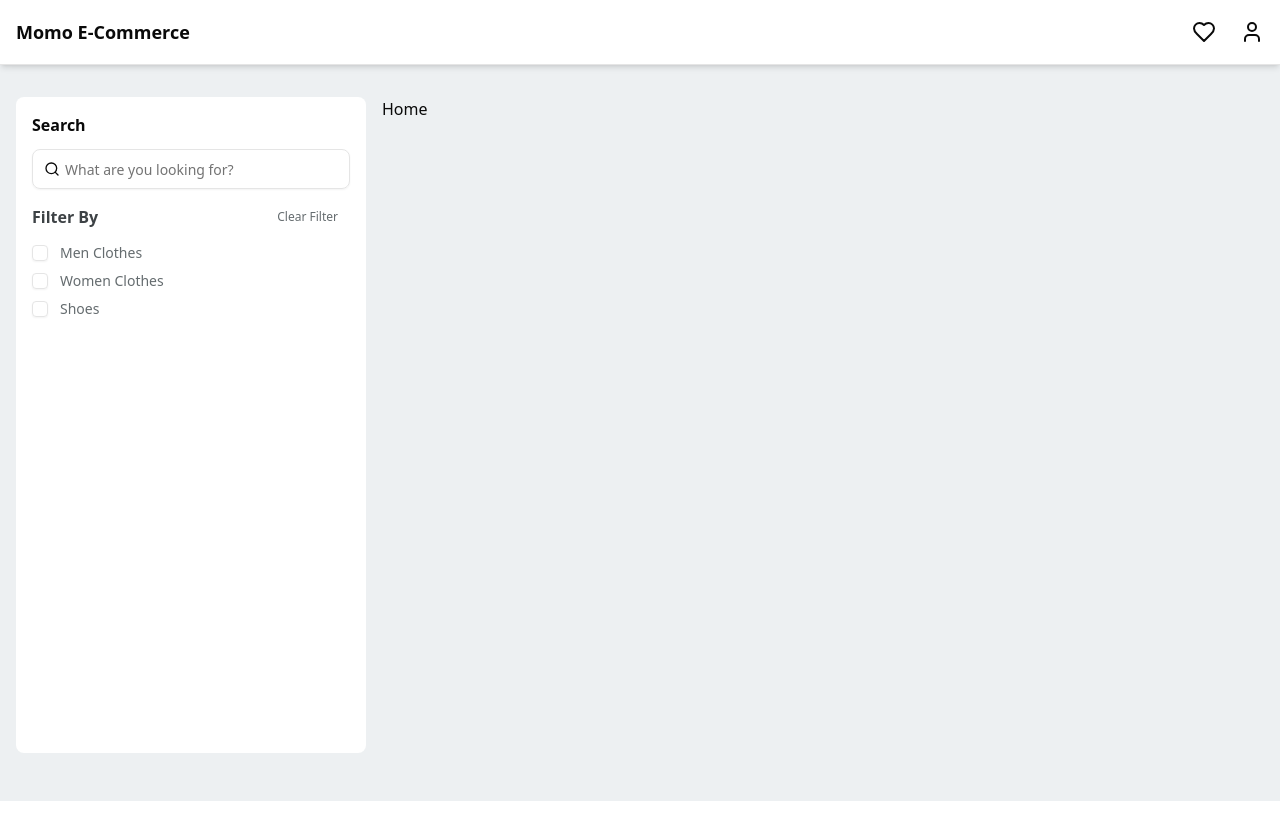
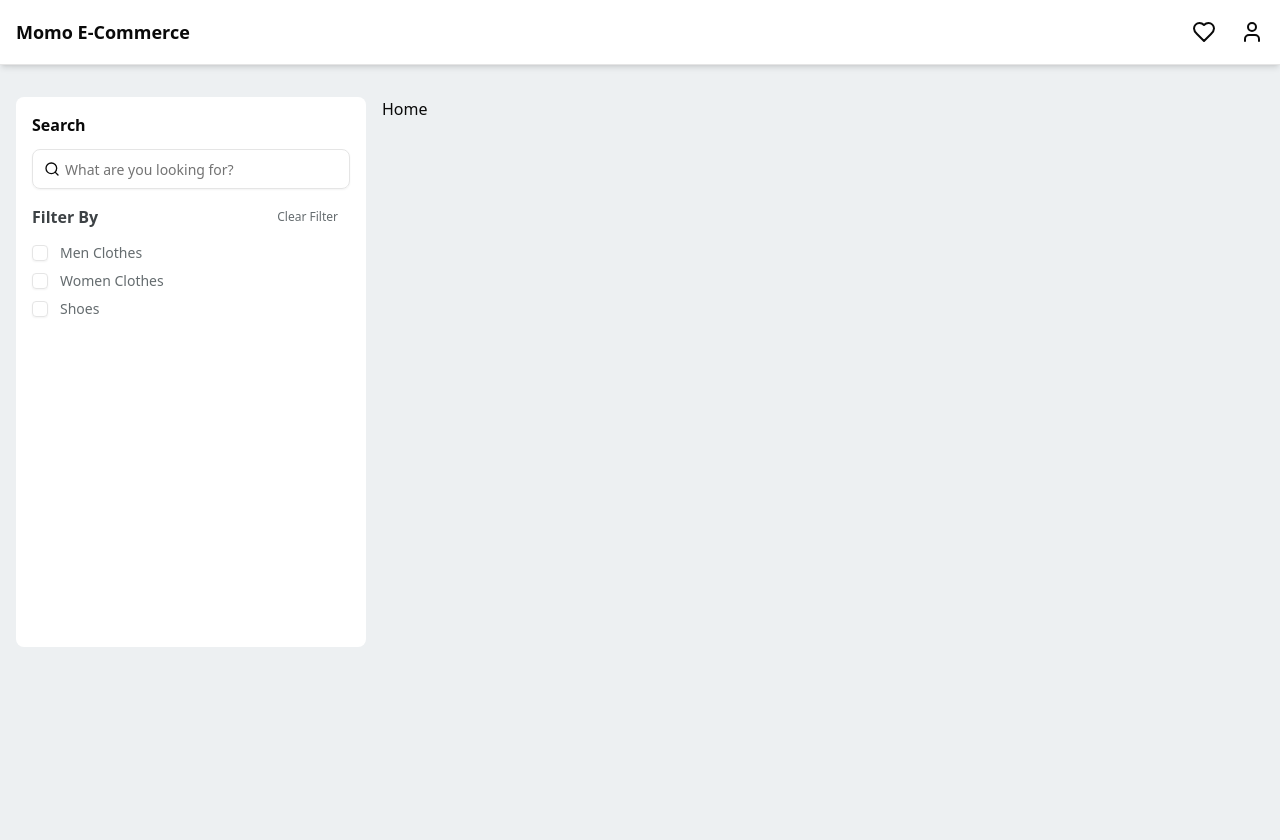
Before and after one commit to thynamoral/e-commerce-frontend, a Next.js app: page / in a window 1280 px wide. Shown: the top 840 px of the page. Before the commit the page ends 801 px from the top, so only its background shows below. Built offline with nearby package versions, Linux system fonts and the light colour scheme.

Commit message:
[update] height and position

```diff
--- a/src/app/layout.tsx
+++ b/src/app/layout.tsx
@@ -30,7 +30,7 @@ export default function RootLayout({
         className={`${geistSans.variable} ${geistMono.variable} antialiased`}
       >
         <Navbar />
-        <main className="lg:min-h-[calc(100vh-64px)] flex bg-main-gray px-4">
+        <main className="lg:min-h-[calc(100vh-64px)] flex relative bg-main-gray px-4">
           {children}
         </main>
       </body>
--- a/src/app/page.tsx
+++ b/src/app/page.tsx
@@ -5,7 +5,7 @@ export default function Home() {
   return (
     <div className="max-w-[1400px] w-full lg:min-h-full flex gap-4 mx-auto pt-8 pb-12">
       <SearchAndFilter />
-      <div>Home</div>
+      <div className="h-[1500px]">Home</div>
     </div>
   );
 }
--- a/src/components/ui/search-and-filter.tsx
+++ b/src/components/ui/search-and-filter.tsx
@@ -3,7 +3,7 @@ import SearchInput from "./search-input";
 
 export default function SearchAndFilter() {
   return (
-    <aside className="w-[350px] space-y-3 p-4 bg-white rounded-md">
+    <aside className="w-[350px] lg:max-h-[550px] sticky top-24 space-y-3 p-4 bg-white rounded-md">
       <h2 className="font-bold">Search</h2>
       <SearchInput />
       <FilterInput />
```
